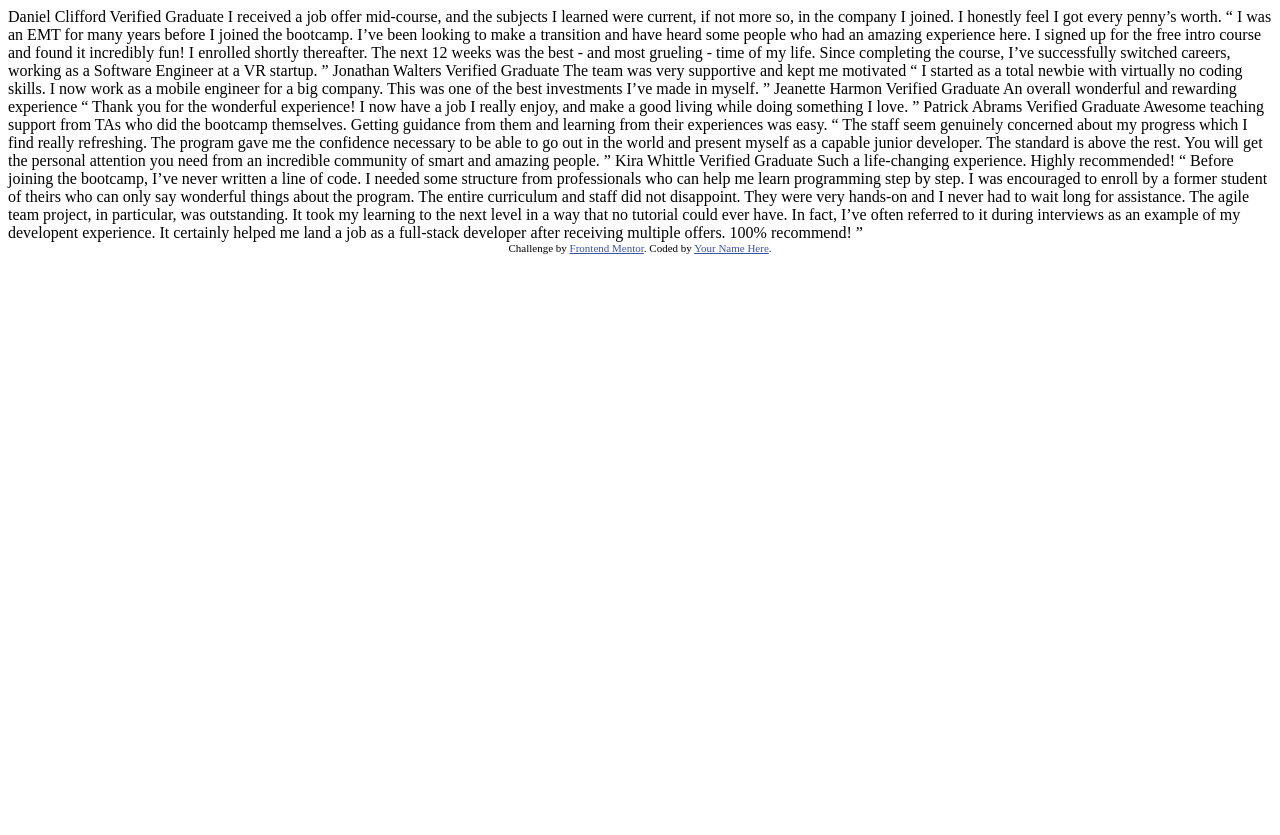
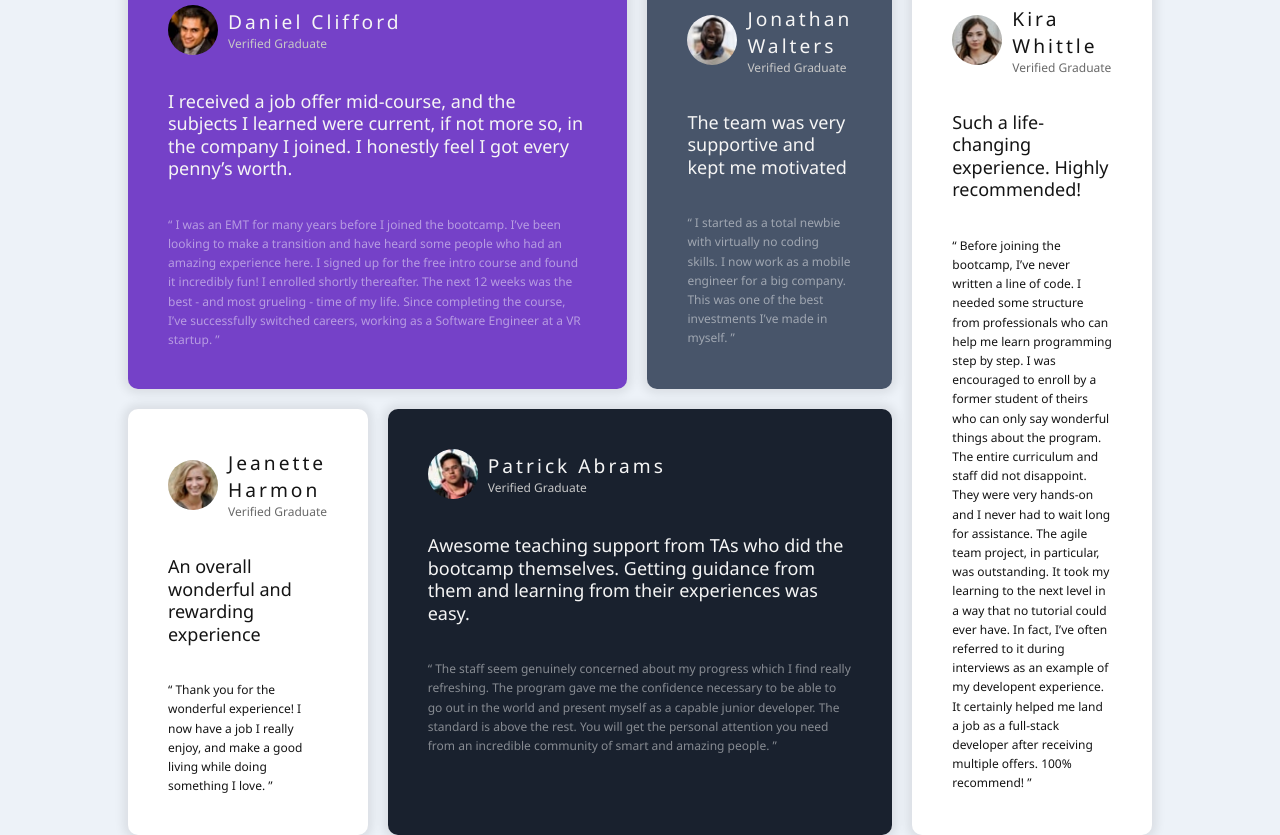
Before and after one commit to AdamWalker-112358/FrontendMentor-Testimonials, a plain HTML site: page index.html in a window 1280 px wide. Before the commit the page ends 800 px from the top, so only its background shows below. Drawn offline with Linux system fonts and the light colour scheme.

Commit message:
Solution

```diff
--- a/index.html
+++ b/index.html
@@ -5,6 +5,7 @@
   <meta name="viewport" content="width=device-width, initial-scale=1.0"> <!-- displays site properly based on user's device -->
 
   <link rel="icon" type="image/png" sizes="32x32" href="./images/favicon-32x32.png">
+  <link rel="stylesheet" href="style.css">
 
   <title>Frontend Mentor | [Challenge Name Here]</title>
 
@@ -15,50 +16,96 @@
   </style>
 </head>
 <body>
-  Daniel Clifford
-  Verified Graduate
-
+ <div class="grid_container">
+    <div class="card daniel">
+        <div class="card-profile_details">
+          <img class="card-profile_details-profile_image" src="./images/image-daniel.jpg" alt="Profile Image of Daniel">
+          <div class="card-profile_details-name_and_title">
+            <div class="name">Daniel Clifford</div>
+            <div class="title title-light">Verified Graduate</div>
+          </div>
+        </div>
+        <div class="card-main_text">
           I received a job offer mid-course, and the subjects I learned were current, if not more so,
           in the company I joined. I honestly feel I got every penny’s worth.
-
+        </div>
+        <div class="card-secondary_text">
           “ I was an EMT for many years before I joined the bootcamp. I’ve been looking to make a
           transition and have heard some people who had an amazing experience here. I signed up
           for the free intro course and found it incredibly fun! I enrolled shortly thereafter.
           The next 12 weeks was the best - and most grueling - time of my life. Since completing
           the course, I’ve successfully switched careers, working as a Software Engineer at a VR startup. ”
+        </div>
+    </div>
 
-  Jonathan Walters
-  Verified Graduate
-
+    <div class="card card--grey jonathan">
+      <div class="card-profile_details">
+        <img class="card-profile_details-profile_image" src="./images/image-jonathan.jpg" alt="Image of Jonathan">
+        <div class="card-profile_details-name_and_title">
+          <div class="name">Jonathan Walters</div>
+          <div class="title title-light">Verified Graduate</div>
+        </div>
+      </div>
+      <div class="card-main_text">
         The team was very supportive and kept me motivated
-
+      </div>
+      <div class="card-secondary_text">
         “ I started as a total newbie with virtually no coding skills. I now work as a mobile engineer
         for a big company. This was one of the best investments I’ve made in myself. ”
+      </div>
+    </div>
 
-  Jeanette Harmon
-  Verified Graduate
-
+    <div class="card card--white jeanette">
+      <div class="card-profile_details">
+        <img class="card-profile_details-profile_image" src="./images/image-jeanette.jpg" alt="Image of Jeanette">
+        <div class="card-profile_details-name_and_title">
+          <div class="name">Jeanette Harmon</div>
+          <div class="title">Verified Graduate</div>
+        </div>
+      </div>
+      <div class="card-main_text">
         An overall wonderful and rewarding experience
-
+      </div>
+      <div class="card-secondary_text">
         “ Thank you for the wonderful experience! I now have a job I really enjoy, and make a good living
         while doing something I love. ”
+      </div>
+    </div>
 
-  Patrick Abrams
-  Verified Graduate
+    <div class="card card--black patrick">
+          <div class="card-profile_details">
+            <img class="card-profile_details-profile_image" src="./images/image-patrick.jpg" alt="Image of Patrick">
+            <div class="card-profile_details-name_and_title">
+              <div class="name">Patrick Abrams</div>
+              <div class="title title-light">Verified Graduate</div>
+            </div>
+          </div>
 
+          <div class="card-main_text">
             Awesome teaching support from TAs who did the bootcamp themselves. Getting guidance from them and
             learning from their experiences was easy.
+          </div>
 
+          <div class="card-secondary_text">
             “ The staff seem genuinely concerned about my progress which I find really refreshing. The program
             gave me the confidence necessary to be able to go out in the world and present myself as a capable
             junior developer. The standard is above the rest. You will get the personal attention you need from
             an incredible community of smart and amazing people. ”
+          </div>
+    </div>
 
-  Kira Whittle
-  Verified Graduate
+    <div class="card card--white kira">
+          <div class="card-profile_details">
+            <img class="card-profile_details-profile_image" src="./images/image-kira.jpg" alt="Image of Kira">
+            <div class="card-profile_details-name_and_title">
+              <div class="name">Kira Whittle</div>
+              <div class="title">Verified Graduate</div>
+            </div>
+          </div>
 
-  Such a life-changing experience. Highly recommended!
+          <div class="card-main_text">Such a life-changing experience. Highly recommended!</div>
 
+          <div class="card-secondary_text">
             “ Before joining the bootcamp, I’ve never written a line of code. I needed some structure from
             professionals who can help me learn programming step by step. I was encouraged to enroll by a former
             student of theirs who can only say wonderful things about the program. The entire curriculum and staff
@@ -67,10 +114,9 @@
             could ever have. In fact, I’ve often referred to it during interviews as an example of my developent
             experience. It certainly helped me land a job as a full-stack developer after receiving multiple offers.
             100% recommend! ”
+          </div>
+    </div>
 
-  <div class="attribution">
-    Challenge by <a href="https://www.frontendmentor.io?ref=challenge" target="_blank">Frontend Mentor</a>.
-    Coded by <a href="#">Your Name Here</a>.
   </div>
 </body>
 </html>
--- /dev/null
+++ b/style.css
@@ -0,0 +1,138 @@
+html, body {
+    box-sizing: border-box;
+    padding: 0;
+    margin: 0;
+
+   font-family: 'Segoe UI', Tahoma, Geneva, Verdana, sans-serif;
+    color: rgb(245,245,245);
+    font-size:12px;
+}
+
+body {
+    width: 100vw;
+    height: 100vh;
+    display: flex;
+    justify-content: center;
+    align-items: center;
+    background-color: #EDF2F8;
+}
+
+.grid_container {
+    width: 80%;
+    max-width: 1600px;
+
+    display: grid;
+    grid-template-columns: 1fr 1fr 1fr 1fr;
+    grid-template-rows: auto auto;
+    gap: 20px;
+
+}
+
+.daniel {
+    grid-column: 1 / 3;
+    grid-row: 1 / 2
+}
+
+.jonathan {
+    grid-column: 3 / 4;
+    grid-row: 1 / 2;
+}
+
+.jeanette {
+    grid-column: 1 / 2;
+    grid-row: 2 / 3;
+}
+
+.patrick {
+    grid-column: 2 / 4;
+    grid-row: 2 / 3;
+}
+
+.kira {
+    grid-column: 4 / 5;
+    grid-row: 1 / 3;
+}
+
+
+.card {
+
+    padding: 30px;
+
+    display: flex;
+    flex-direction: column;
+    gap:15px;
+
+    background-color:hsl(263, 55%, 52%);
+
+    border-radius: 10px;
+    box-shadow: 0px 0px 10px 5px rgba(0,0,0,0.08);
+
+
+
+}
+
+.card--grey {
+    background: hsl(217, 19%, 35%);
+}
+
+.card--white {
+    background:hsl(0, 0%, 100%);
+    color: rgba(20,20,20);
+}
+
+.card--black {
+    background: hsl(219, 29%, 14%);
+}
+
+
+.card-profile_details {
+    display:flex;
+    align-items: center;
+    gap: 10px;
+    padding: 10px;
+
+}
+
+.card-profile_details-name_and_title .name {
+    font-size: 1.6rem;
+    letter-spacing: 3px;
+    font-weight: 200;
+}
+
+.card-profile_details-name_and_title .title {
+    font-size: 1rem;
+    color: rgb(105 105 105);
+}
+
+
+.card-profile_details-name_and_title .title-light{
+    font-size: 1rem;
+    color: rgb(199, 199, 199)
+}
+
+.card-profile_details-profile_image {
+    width: 50px;
+    border-radius: 50%;
+    object-fit: contain; object-position: center;
+
+}
+
+.card-main_text {
+    display: flex;
+    padding: 10px;
+    font-size: 1.5rem;
+    font-weight: 200;
+    line-height: 125%;
+
+}
+
+.card-secondary_text{
+    display: flex;
+    padding: 10px;
+    color: rgba(255,255,255,.48);
+    line-height: 160%;
+}
+
+.card--white .card-secondary_text {
+    color: rgba(20,20,20)
+}
```
Lines whose indentation alone changed are shown as unchanged.
